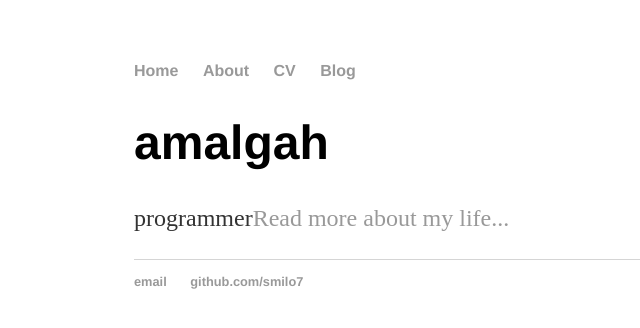
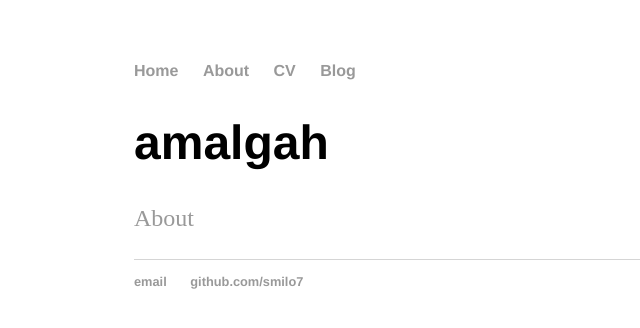
Before and after one commit to smilo7/smilo7.github.io, a Jekyll site: the page built from index.html, in a window 1280 px wide. Shown: the top 328 px of the page, without its empty margins (58-698 px from the left). Built offline with Jekyll 4.4.1, drawn with Linux system fonts in a browser that asks for light colours.

Commit message:
front page

```diff
--- a/index.html
+++ b/index.html
@@ -5,5 +5,5 @@ title: amalgah.net
 
 		<div class="blurb">
 			<h1>amalgah</h1>
-			<p>programmer<a href="/about">Read more about my life...</a></p>
+			<p><a href="/about">About</a></p>
 		</div>
```
